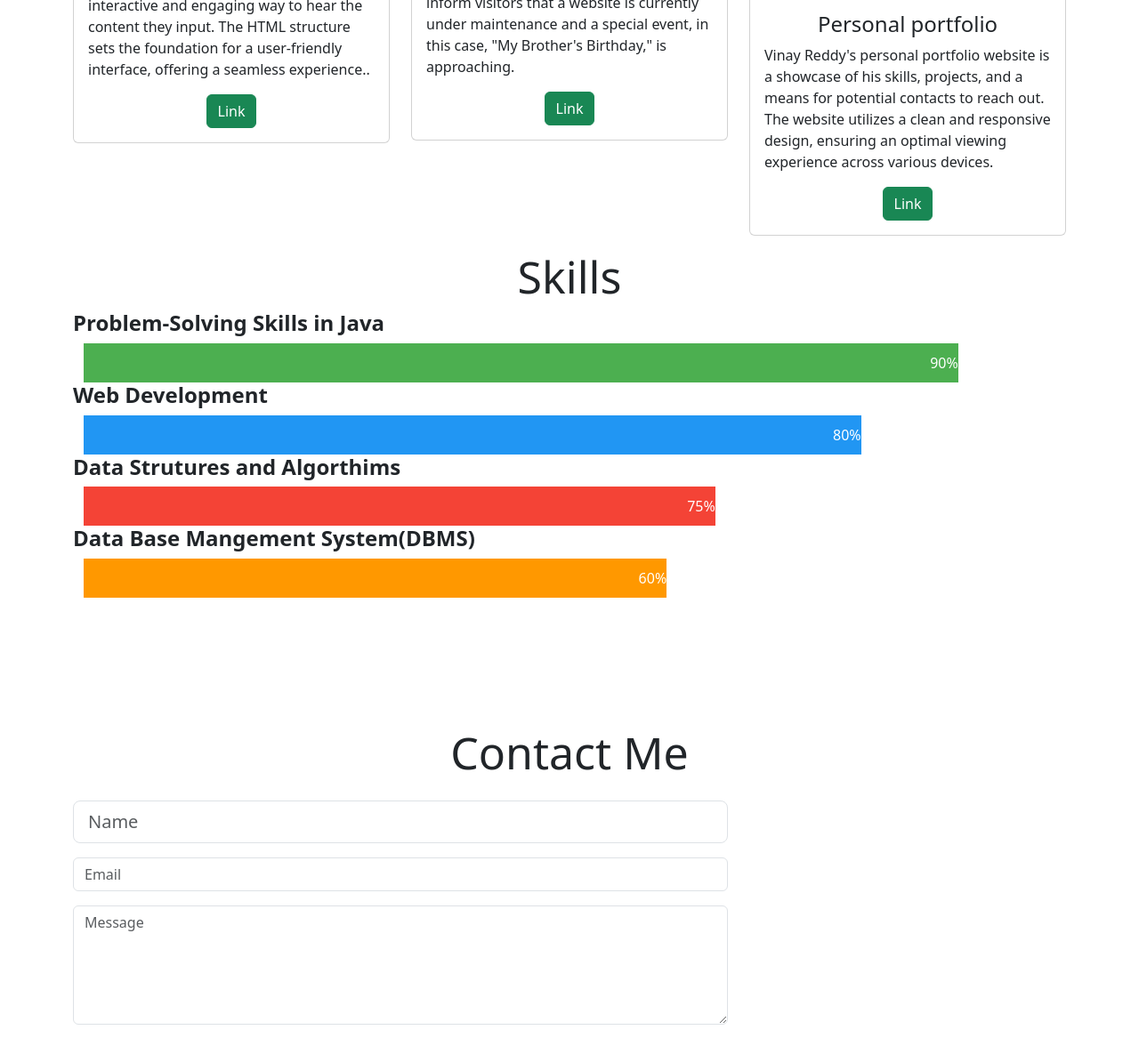
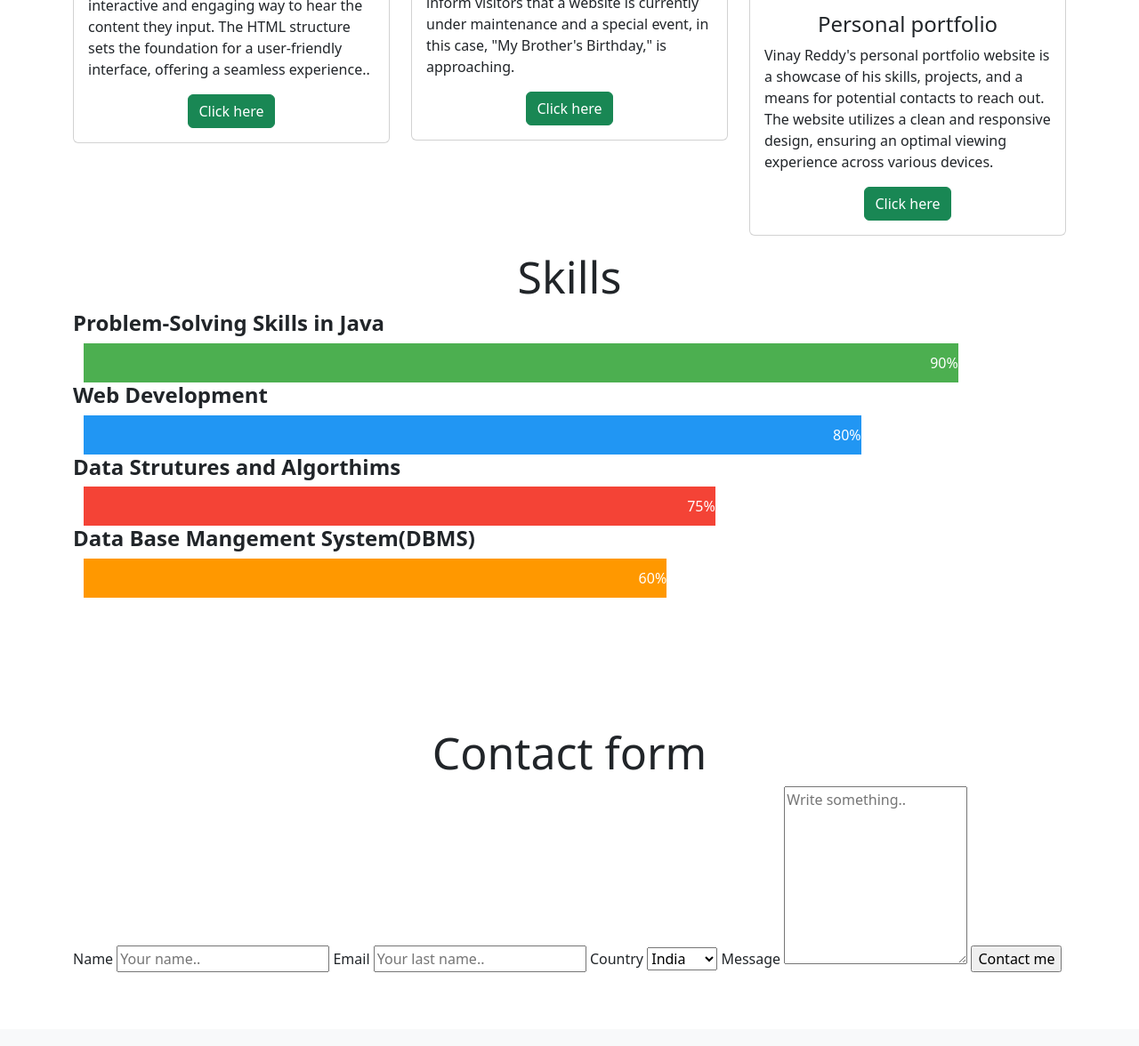
Before and after one commit to VINAYREDDY4466/Vinay-Portfolio, a plain HTML site: page index.html in a window 1280 px wide. Shown: the part 1687-2863 px from the top of the page at 89% size. Drawn offline with nearby package versions, Linux system fonts and the light colour scheme.

Commit message:
Update index.html

```diff
--- a/index.html
+++ b/index.html
@@ -58,7 +58,7 @@
                             <h4 class="card-title">Quiz App</h4>
                             <p class="card-text">This project is a simple quiz application using HTML, CSS and JavaScript. It includes a video player, quiz questions, and answer buttons with a "Next" button to navigate through the quiz..</p>
                             <div class="text-center">
-                                <a href="https://vinayreddy4466.github.io/QUIZ-APP/" class="btn btn-success">Link</a>
+                                <a href="https://vinayreddy4466.github.io/QUIZ-APP/" class="btn btn-success">Click here</a>
                             </div>
                         </div>
                     </div>
@@ -69,9 +69,9 @@
                         <img class="card-img-top" src="./weather.png" alt="Card image" style="width:100%">
                         <div class="card-body">
                             <h4 class="card-title">Weather App</h4>
-                            <p class="card-text">A simple weather app that allows users to input a city name, fetches real-time weather data from the OpenWeatherMap API, and dynamically updates the display with temperature, city name, humidity, wind speed, and a weather icon that changes based on current conditions..</p>
+                            <p class="card-text">A simple weather app that allows users to input a city name, fetches real-time weather data from the OpenWeatherMap API, and dynamically updates the display with temperature, city name, humidity, wind speed, and a weather icon that changes based on current conditions.</p>
                             <div class="text-center">
-                                <a href="https://vinayreddy4466.github.io/Weather-appp/" class="btn btn-success">Link</a>
+                                <a href="https://vinayreddy4466.github.io/Weather-appp/" class="btn btn-success">Click here</a>
                             </div>
                         </div>
                     </div>
@@ -84,7 +84,7 @@
                             <h4 class="card-title">Image gallery</h4>
                             <p class="card-text">The Image Gallery project is a simple yet effective way to showcase and navigate through a collection of images. The HTML structure defines a responsive layout, making it suitable for various devices. Users can easily navigate between sets of images using the provided back and next buttons.</p>
                             <div class="text-center">
-                                <a href="https://vinayreddy4466.github.io/IMage-gallery/" class="btn btn-success">Link</a>
+                                <a href="https://vinayreddy4466.github.io/IMage-gallery/" class="btn btn-success">Click here</a>
                             </div>
                         </div>
                     </div>
@@ -99,7 +99,7 @@
                             <h4 class="card-title">voice convertor</h4>
                             <p class="card-text">The Voice Converter App is to convert text into speech, providing users with an interactive and engaging way to hear the content they input. The HTML structure sets the foundation for a user-friendly interface, offering a seamless experience..</p>
                             <div class="text-center">
-                                <a href="https://vinayreddy4466.github.io/Voice-convertor/" class="btn btn-success">Link</a>
+                                <a href="https://vinayreddy4466.github.io/Voice-convertor/" class="btn btn-success">Click here</a>
                             </div>
                         </div>
                     </div>
@@ -112,7 +112,7 @@
                             <h4 class="card-title">COMING SOON APP</h4>
                             <p class="card-text">The Coming Soon App is an anticipation-building web application designed to inform visitors that a website is currently under maintenance and a special event, in this case, "My Brother's Birthday," is approaching.</p>
                             <div class="text-center">
-                                <a href="https://vinayreddy4466.github.io/Birthday-app/" class="btn btn-success">Link</a>
+                                <a href="https://vinayreddy4466.github.io/Birthday-app/" class="btn btn-success">Click here</a>
                             </div>
                         </div>
                     </div>
@@ -125,7 +125,7 @@
                             <h4 class="card-title">Personal portfolio</h4>
                             <p class="card-text">Vinay Reddy's personal portfolio website is a showcase of his skills, projects, and a means for potential contacts to reach out. The website utilizes a clean and responsive design, ensuring an optimal viewing experience across various devices.</p>
                             <div class="text-center">
-                                <a href="#" class="btn btn-success">Link</a>
+                                <a href="https://vinayreddy4466.github.io/Vinay-Portfolio/" class="btn btn-success">Click here</a>
                             </div>
                         </div>
                     </div>
@@ -160,29 +160,31 @@
 </section>
     <section id="contact">
         <div class="container mt-3">
+            <h1 class="text-center">Contact form</h1>
+        <div class="containerr">
+            <form action="https://www.linkedin.com/in/vinayreddyd/">
+              <label for="fname">Name</label>
+              <input type="text" id="fname" name="firstname" placeholder="Your name.." required>
 
-            <h1 class="text-center">Contact Me</h1>
+              <label for="lname">Email</label>
+              <input type="text" id="lname" name="lastname" placeholder="Your last name.." required>
 
-            <div class="row mt-4">
+              <label for="country">Country</label>
+              <select id="country" name="country">
+                <option value="australia">India</option>
+                <option value="canada">Canada</option>
+                <option value="usa">USA</option>
+              </select>
 
+              <label for="subject" >Message</label>
+              <textarea id="subject" name="subject" placeholder="Write something.." style="height:200px" required></textarea>
 
-                <div class="col-lg-8">
-
-                    <form>
-                        <input type="text" class="form-control form-control-lg" placeholder="Name" >
-                        <input type="email" class="form-control mt-3" placeholder="Email">
-                        <div class="mb-3 mt-3">
-                            <textarea class="form-control" rows="5" id="comment" name="text" placeholder="Message"></textarea>
-                        </div>
-                    </form>
-                    <button type="button" class="btn btn-success mt-3">Contact Me</button>
-
-                </div>
-
-            </div>
-        </div>
+              <input type="submit" value="Contact me">
+            </form>
+          </div>
+          </div>
     </section>
-    <div class="mt-10 p-3 bg-light text-white text-center">
+    <div class="mt-100 p-4 bg-light text-white text-center">
                 <a href="https://www.facebook.com/" target="_blank"><i class="fa fa-facebook" style= width:40px;></i></a>
                 <a href="https://www.instagram.com/mr_vinayreddy4466/" target="_blank"><i class="fa fa-instagram " style=width:40px;></i></a>
                 <a href="https://twitter.com/VinayReddy_55" target="_blank"><i class="fa fa-twitter"style=width:40px;></i></a>
```
